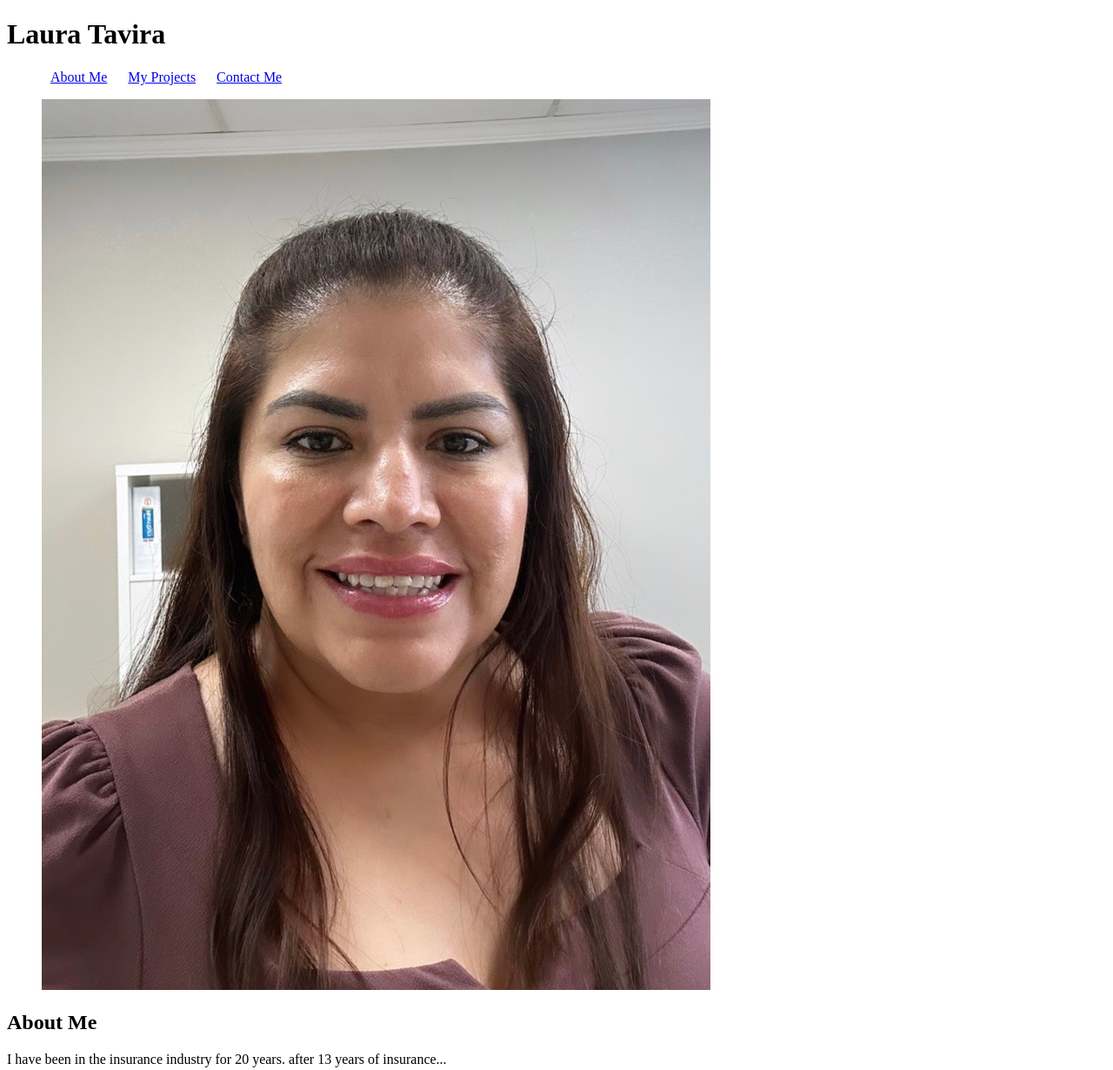
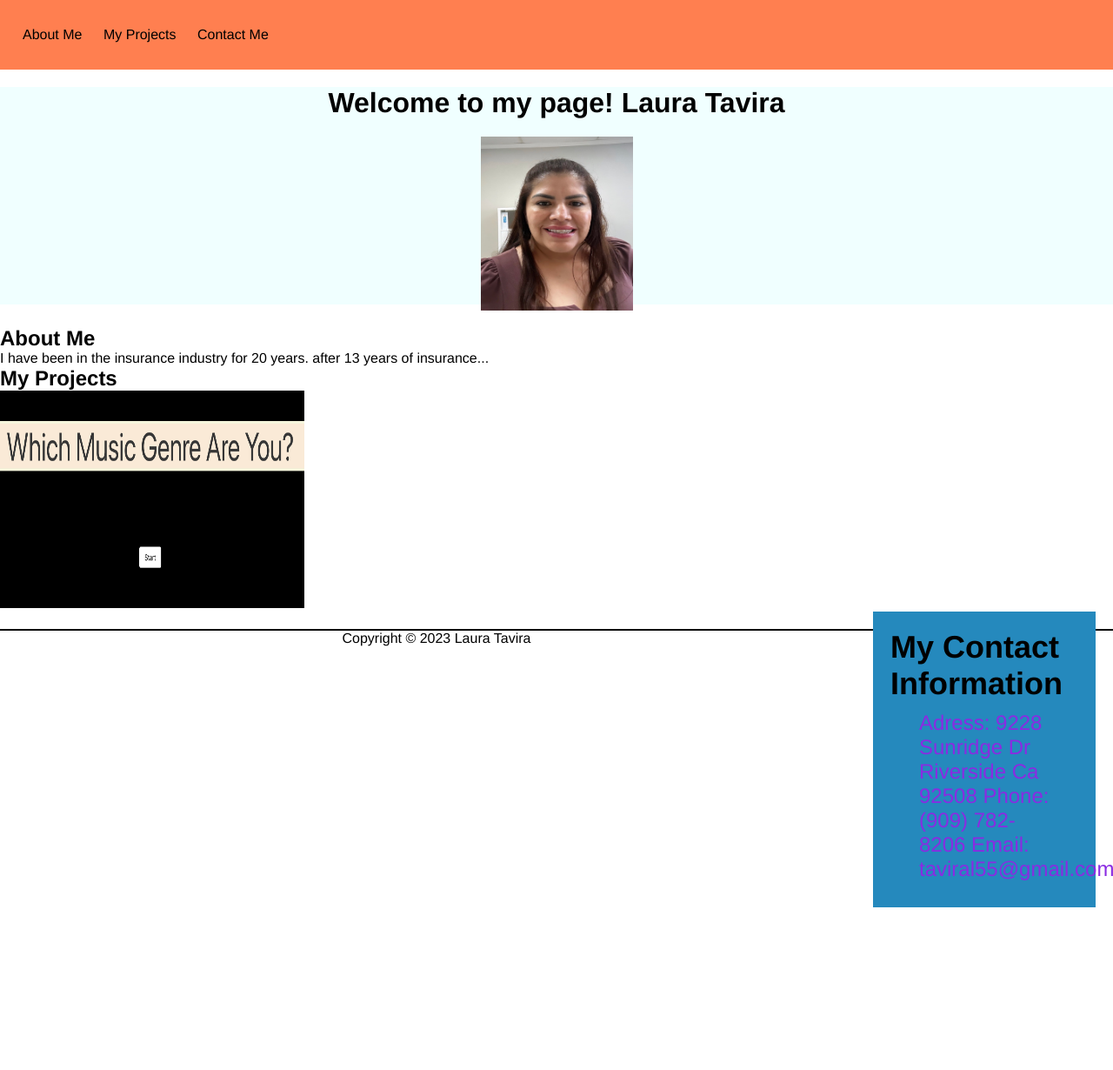
Before and after one commit to taviral55/professional-portfolio, a plain HTML site: page index.html in a window 1280 px wide. Shown: the top 1230 px of the page at 87% size. After the commit the page ends 1043 px from the top, so only its background shows below. Drawn offline with Linux system fonts and the light colour scheme.

Commit message:
Added sections aside and article

```diff
--- a/assets/styles.css
+++ b/assets/styles.css
@@ -1,4 +1,95 @@
+* {
+    font-family: 'Franklin Gothic Medium', 'Arial Narrow', Arial, sans-serif;
+    box-sizing: border-box;
+    padding: 0;
+    margin: 0;
+}
+
+body {
+    background-color: azure margin: 0 auto;
+    margin: 0;
+    padding: 0;
+}
+
+header {
+    background-color: coral;
+    padding: 1rem;
+}
+
+a {
+    color: black;
+    text-decoration: none;
+}
+
+ul {
+    padding: 15px 0;
+    margin: 0;
+    list-style: none;
+
+}
+
 li {
-    display: inline;
-    padding: 10px;
+    display: inline-block;
+    padding: 0 10px;
+    margin: 0;
 }
+
+.center {
+    text-align: center;
+    margin-top: 20px;
+}
+
+footer {
+    border-top: 2px solid black
+}
+
+.nav {
+    display: block;
+    justify-content: space-between;
+    align-items: center;
+}
+
+h1 {
+    font-size: 2rem;
+    font-weight: bold;
+    align-items: center;
+}
+
+figure {
+    margin: 0 auto;
+    align-items: center;
+}
+
+.hero {
+    height: 250px;
+    width: 100%;
+    margin-bottom: 25px;
+    background-color: azure;
+    background-size: cover;
+    background-position: center;
+    align-items: center;
+}
+
+.myinfo {
+    margin-bottom: 32px;
+    color: #af1717;
+    display: block;
+    margin: 10px auto;
+    max-width: 150px;
+    color:blueviolet;
+}
+
+.side {
+    margin-right: 20px;
+    padding: 20px;
+    clear: both;
+    float: right;
+    width: 20%;
+    height: 100%;
+    font-family: 'Gill Sans', 'Gill Sans MT', Calibri, 'Trebuchet MS', sans-serif;
+    background-color: #2589bd;
+}
+
+#contact {
+    font-size: x-large;
+}
--- a/index.html
+++ b/index.html
@@ -4,15 +4,13 @@
 <head>
     <meta charset="UTF-8">
     <meta name="viewport" content="width=device-width, initial-scale=1.0">
-    <title>Laura Tavira</title>
+    <title>Laura' Page</title>
     <link rel="stylesheet" href="./assets/styles.css">
 </head>
 
 <body>
-    <header class="header"></header>
-    <h1>Laura Tavira</h1>
-
-    <nav>
+    <header>
+        <nav class="nav">
             <ul>
                 <li>
                     <a href="#about">About Me</a>
@@ -23,43 +21,43 @@
                 <li>
                     <a href="#contact">Contact Me</a>
                 </li>
+            </ul>
         </nav>
-        </ul>
-    <main>
+    </header>
 
-        <figure>
-            <img src="./assets/images/mypic.png" alt="my professional pic">
-
+    <section class="hero">
+        <h1 class="center">Welcome to my page!
+            Laura Tavira</h1>
+        <figure class="center">
+            <img src="./assets/images/mypic.png" width="175" height="200" alt="my professional pic">
         </figure>
-
-
-
-    <section id="about">
+    </section>
+    <article>
+        <div id="about">
             <h2>About Me</h2>
             <p>I have been in the insurance industry for 20 years. after 13 years of insurance...</p>
-    </section>
+        </div>
 
-    <section id="work">
+        <div id="work">
             <h2>My Projects</h2>
-        <li>type of work I have done</li>
+            <img src="./assets/images/My first project.png" width="350" height="250" alt="which genre are you?"
+        </div>
 
-    </section>
+     </article>
 
-    <section id="contact">
+    <aside class="side">
+        <div id="contact">
             <h2>My Contact Information</h2>
-         <p>
+            <p class="myinfo">
                 Adress:
                 9228 Sunridge Dr
                 Riverside Ca 92508
                 Phone: (909) 782-8206
                 Email: taviral55@gmail.com
             </p>
-          </address>
-
-    </section>
-
-</main>
-<footer>
+        </div>
+    </aside>
+    <footer class="center">
         <p>Copyright &copy; 2023 Laura Tavira</p>
     </footer>
 </body>
```
Also changed, not shown: assets/images/My first project.png (added). Lines whose indentation alone changed are shown as unchanged.
